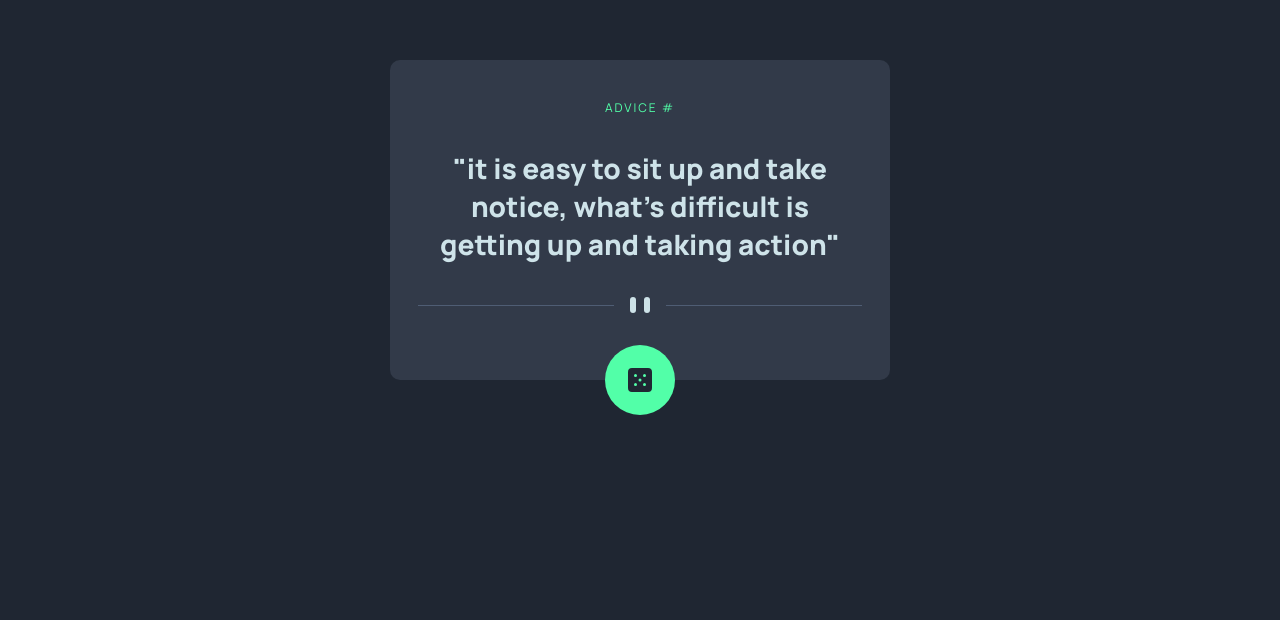
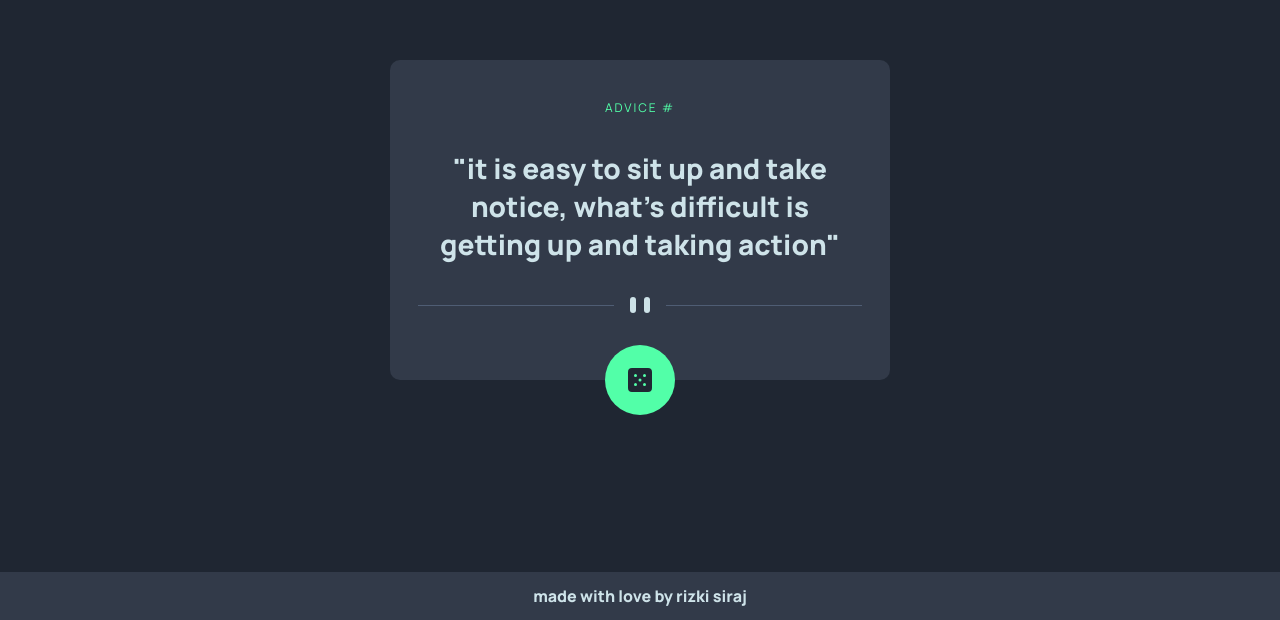
Before and after one commit to rizkisiraj/advice-generator, a website: page index.html in a window 1280 px wide. Shown: the part 180-800 px from the top of the page. Drawn offline with Linux system fonts and the light colour scheme.

Commit message:
fix accessibility issues

```diff
--- a/index.html
+++ b/index.html
@@ -27,8 +27,13 @@
   <div class="dice">
     <img src="./images/icon-dice.svg" class="jokowi" alt="">
   </div>
+  </main>
 
-  </main>
+  <footer>
+    <div class="footer-wrapper">
+      <h1>made with love by <a href="https://github.com/rizkisiraj" target="_blank">rizki siraj</a></h1>
+    </div>
+  </footer>
 
   <script src="./script.js"></script>
 </body>
--- a/styles/style.scss
+++ b/styles/style.scss
@@ -29,6 +29,35 @@ body {
     align-items: center;
     justify-content: center;
     flex-direction: column;
+    position: relative;
+
+    footer {
+        position: absolute;
+        bottom: 0;
+        width: 100%;
+        height: 3rem;
+        background-color: $darkGrayishBlue;
+        display: flex;
+        justify-content: center;
+        align-items: center;
+
+        .footer-wrapper {
+            h1 {
+                font-family: $font-family;
+                font-size: 1rem;
+                color: $lightCyan;
+            }
+
+            a {
+                text-decoration: none;
+                color: inherit;
+
+                &:hover {
+                    color: $neonGreen;
+                }
+            }
+        }
+    }
 
 
     main {
```
Also changed, not shown: styles/style.css, 1 other file.
